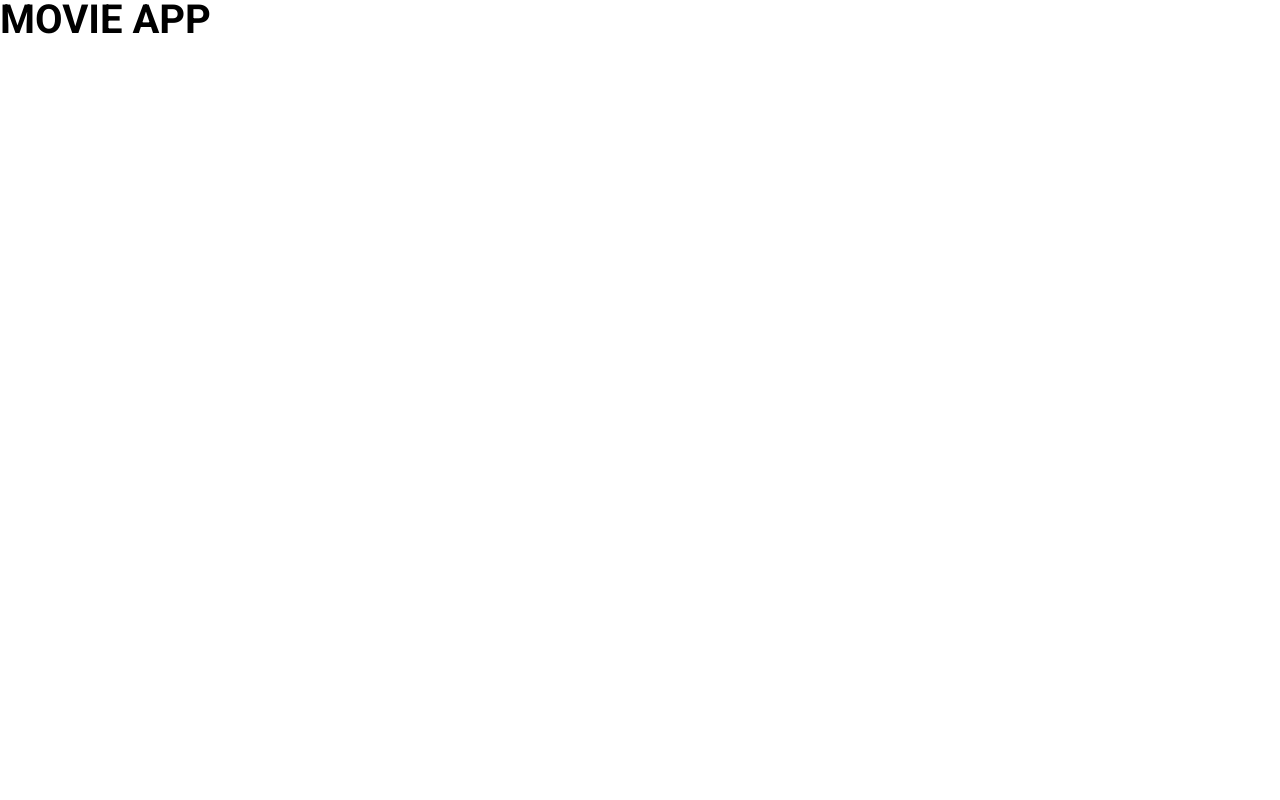
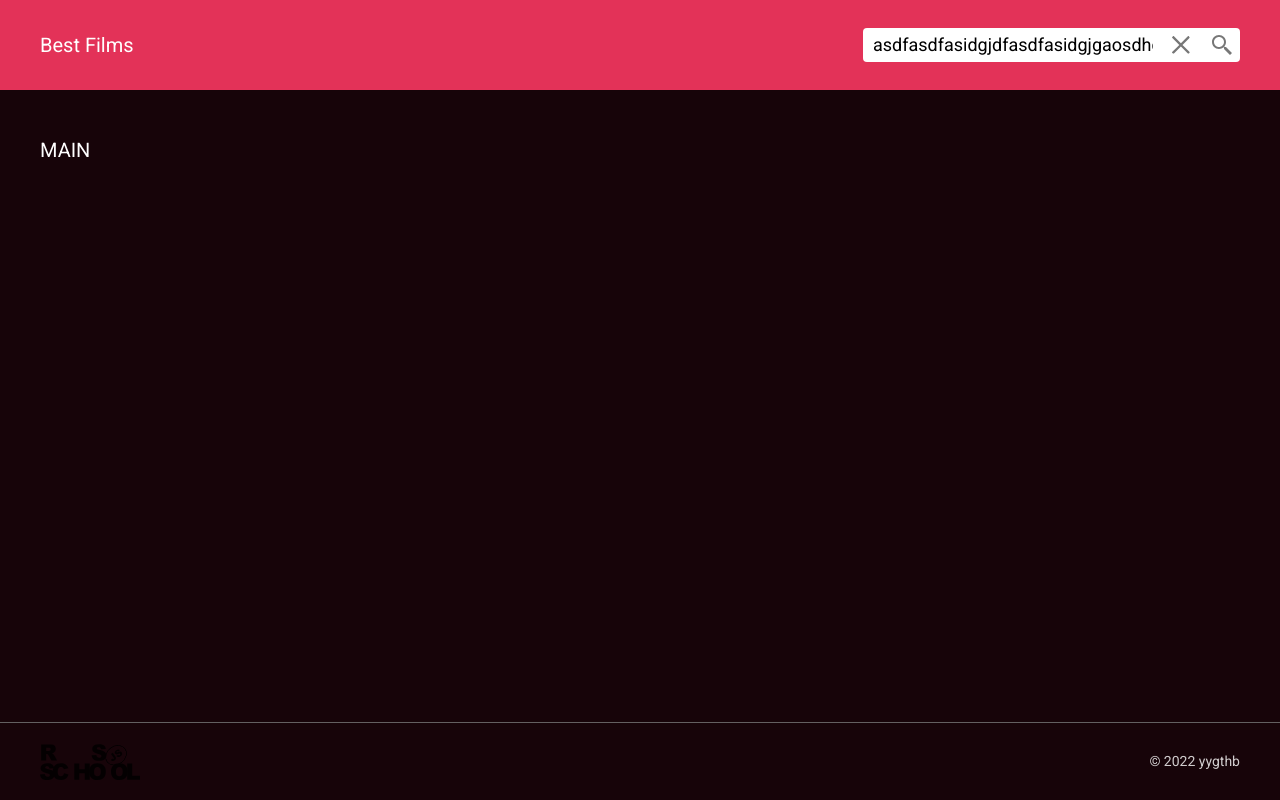
Before and after one commit to yygthb/rsschool-stage0, a website built with webpack: page movie-app/src/index.html in a window 1280 px wide. Built offline with nearby package versions, Linux system fonts and the light colour scheme.

Commit message:
feat: base layout

```diff
--- a/movie-app/src/index.html
+++ b/movie-app/src/index.html
@@ -4,7 +4,13 @@
     <meta charset="UTF-8" />
     <meta http-equiv="X-UA-Compatible" content="IE=edge" />
     <meta name="viewport" content="width=device-width, initial-scale=1.0" />
-    <title>Movie web app</title>
+    <title>Best Films - top web application</title>
+
+    <link
+      rel="shortcut icon"
+      href="./assets/img/favicon.ico"
+      type="image/x-icon"
+    />
 
     <link rel="preconnect" href="https://fonts.googleapis.com" />
     <link rel="preconnect" href="https://fonts.gstatic.com" crossorigin />
@@ -15,6 +21,57 @@
   </head>
 
   <body>
-    <h1>MOVIE APP</h1>
+    <div class="wrapper">
+      <header class="header">
+        <div class="container header__container">
+          <a href="./index.html" class="logo">Best films</a>
+          <form class="form">
+            <input
+              type="text"
+              class="input"
+              value="asdfasdfasidgjdfasdfasidgjgaosdhdfasdf"
+              placeholder="search..."
+            />
+            <button class="button button-reset">
+              <svg class="icon">
+                <use
+                  class="svg"
+                  xlink:href="./assets/img/sprite.svg#reset"
+                ></use>
+              </svg>
+            </button>
+            <button class="button">
+              <svg class="icon">
+                <use xlink:href="./assets/img/sprite.svg#search"></use>
+              </svg>
+            </button>
+          </form>
+        </div>
+      </header>
+      <main class="main">
+        <div class="container">MAIN</div>
+      </main>
+      <footer class="footer">
+        <div class="container footer__container">
+          <div class="footer__row">
+            <a href="https://rs.school/js-stage0/" target="_blank"
+              ><img
+                class="footer__rs-logo"
+                src="./assets/img/rs.svg"
+                alt="rs-school logo"
+            /></a>
+            <span class="footer__item">
+              © 2022
+              <a
+                href="https://github.com/yygthb"
+                class="link__text"
+                target="_blank"
+                >yygthb</a
+              >
+            </span>
+          </div>
+        </div>
+      </footer>
+    </div>
   </body>
 </html>
--- a/movie-app/src/scss/_app.scss
+++ b/movie-app/src/scss/_app.scss
@@ -0,0 +1,22 @@
+.wrapper {
+  width: 100%;
+  min-height: 100vh;
+  display: flex;
+  flex-direction: column;
+
+  .container {
+    max-width: 1400px;
+    width: 100%;
+    padding: 0 40px;
+    margin: 0 auto;
+  }
+
+  .header {
+    height: 90px;
+  }
+
+  .main {
+    flex: 1;
+    padding: 50px 0;
+  }
+}
--- a/movie-app/src/scss/_base.scss
+++ b/movie-app/src/scss/_base.scss
@@ -12,8 +12,10 @@ html {
 body {
   font-family: "Roboto", sans-serif;
   font-size: 20px;
-  line-height: 40px;
+  line-height: 1em;
   font-weight: 400;
+  background-color: color(1);
+  color: $color-white;
 
   &.lock {
     overflow-y: hidden;
@@ -29,6 +31,14 @@ body {
 a {
   color: inherit;
   text-decoration: none;
+
+  &:hover {
+    text-decoration: underline;
+  }
+}
+
+button {
+  cursor: pointer;
 }
 
 h1,
@@ -45,3 +55,7 @@ p {
 li {
   list-style: none;
 }
+
+input {
+  outline: transparent;
+}
--- /dev/null
+++ b/movie-app/src/scss/_variables.scss
@@ -0,0 +1,13 @@
+$color-white: #fff;
+$color-black: #000;
+$color-grey: #777;
+$color-grey-light: #ddd;
+
+$color: (
+  0: #e33258,
+  1: #170409,
+);
+
+@function color($index) {
+  @return map-get($color, $index);
+}
--- /dev/null
+++ b/movie-app/src/scss/components/_all.scss
@@ -0,0 +1,3 @@
+@import "header";
+@import "footer";
+@import "form";
--- /dev/null
+++ b/movie-app/src/scss/components/_footer.scss
@@ -0,0 +1,21 @@
+.footer {
+  font-size: 14px;
+  opacity: 0.8;
+  border-top: 1px solid $color-grey;
+
+  .footer__container {
+    padding-top: 20px;
+    padding-bottom: 20px;
+
+    .footer__row {
+      display: flex;
+      align-items: center;
+      justify-content: space-between;
+    }
+
+    .footer__rs-logo {
+      display: block;
+      width: 100px;
+    }
+  }
+}
--- /dev/null
+++ b/movie-app/src/scss/components/_form.scss
@@ -0,0 +1,56 @@
+.form {
+  display: flex;
+  width: max-content;
+  border-radius: 4px;
+  overflow: hidden;
+  background-color: $color-white;
+
+  .input,
+  .button {
+    border: none;
+  }
+
+  .input {
+    padding: 7px 10px;
+    width: 300px;
+    font-size: 18px;
+    background-color: transparent;
+
+    &::placeholder {
+      font-size: 14px;
+      opacity: 0.75;
+    }
+  }
+
+  .button {
+    display: flex;
+    align-items: center;
+    justify-content: center;
+    background-color: transparent;
+
+    & ~ .button {
+      margin-left: 5px;
+    }
+  }
+
+  .icon {
+    width: 24px;
+    height: 24px;
+    fill: $color-grey;
+    transition: fill 0.3s ease;
+
+    &:hover {
+      fill: $color-black;
+    }
+  }
+
+  .button-reset {
+    .icon {
+      transform: scale(0.75);
+
+      .svg {
+        transform: scale(0.25);
+      }
+    }
+  }
+}
--- /dev/null
+++ b/movie-app/src/scss/components/_header.scss
@@ -0,0 +1,14 @@
+.header {
+  background-color: color(0);
+
+  .header__container {
+    height: 100%;
+    display: flex;
+    align-items: center;
+    justify-content: space-between;
+
+    .logo {
+      text-transform: capitalize;
+    }
+  }
+}
--- a/movie-app/src/scss/main.scss
+++ b/movie-app/src/scss/main.scss
@@ -1,7 +1,9 @@
 @import "normalize";
 
 // base
+@import "variables";
 @import "base";
 
 // components
 @import "app";
+@import "components/all";
--- a/movie-app/webpack.config.js
+++ b/movie-app/webpack.config.js
@@ -30,14 +30,14 @@ module.exports = {
     new MiniCssExtractPlugin({
       filename: '[name].[hash].css',
     }),
-    // new CopyPlugin({
-    //   patterns: [
-    //     {
-    //       from: path.resolve(__dirname, 'src/assets/img'),
-    //       to: path.resolve(__dirname, 'dist/assets/img'),
-    //     },
-    //   ],
-    // }),
+    new CopyPlugin({
+      patterns: [
+        {
+          from: path.resolve(__dirname, 'src/assets/img'),
+          to: path.resolve(__dirname, 'dist/assets/img'),
+        },
+      ],
+    }),
   ],
   module: {
     rules: [
```
Also changed, not shown: movie-app/src/assets/img/favicon.ico (added), movie-app/src/assets/img/rs.svg (added), movie-app/src/assets/img/sprite.svg (added).
